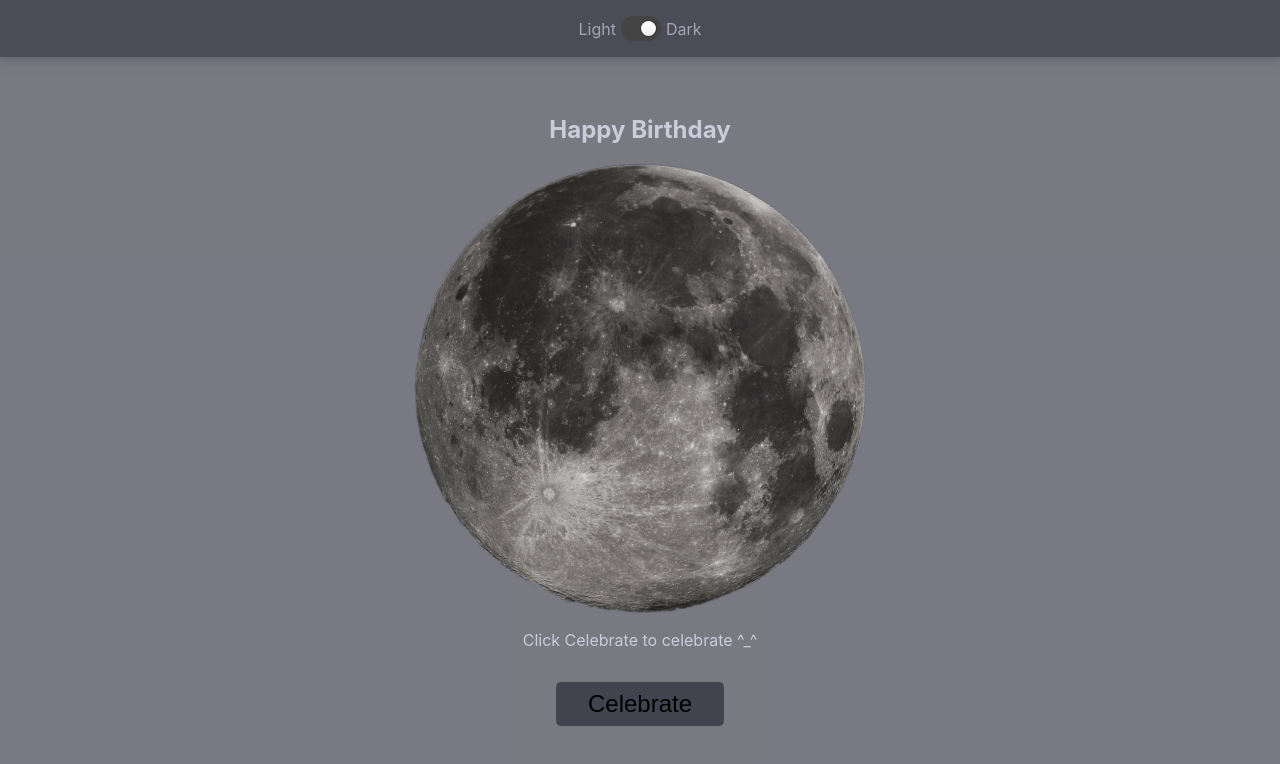
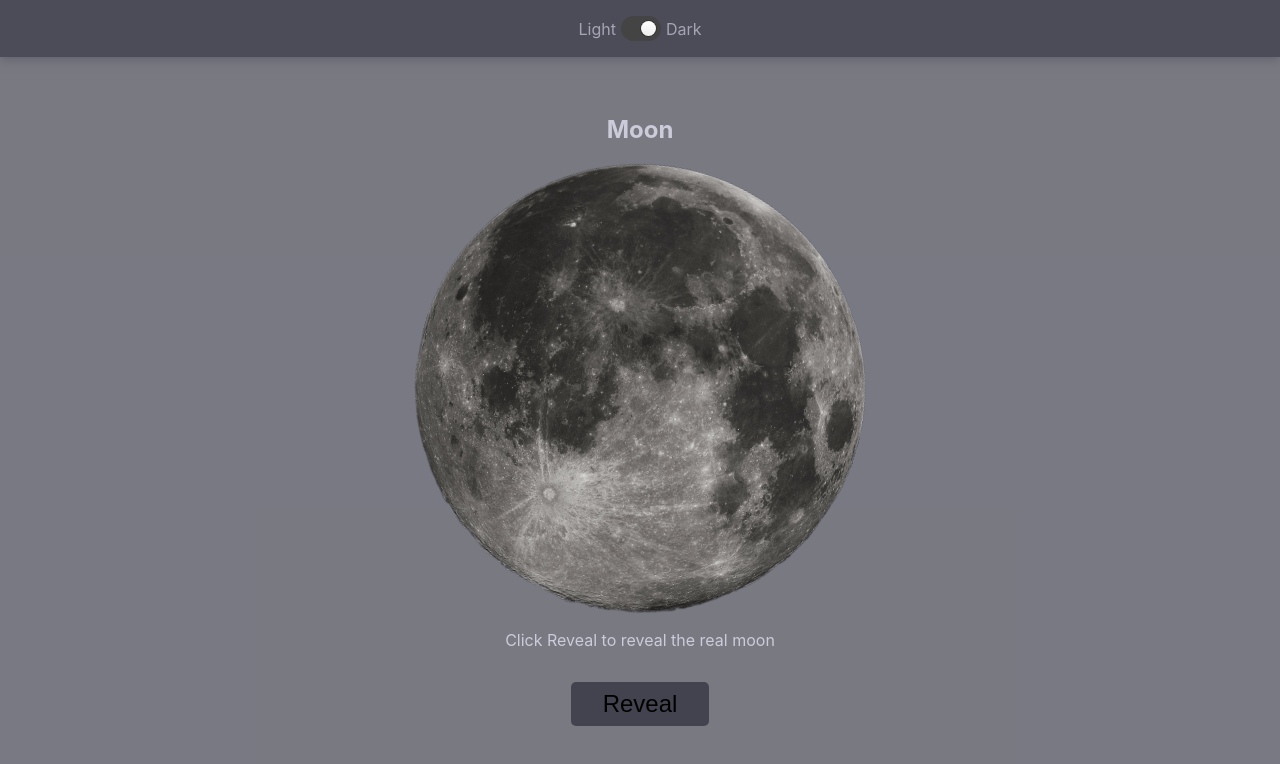
Before and after one commit to aabozaid0094/moon, a React (Create React App) app: page / in a window 1280 px wide. Shown: the top 764 px of the page. Built offline with nearby package versions, Linux system fonts and the light colour scheme.

Commit message:
Add alternatives for title, image, text, and button before and after celebrate

```diff
--- a/src/components/HBD.js
+++ b/src/components/HBD.js
@@ -1,6 +1,7 @@
 import React from "react";
 import Confetti from "react-confetti";
 import Moon from "../images/Moon512.png";
+import RealMoon from "../images/RealMoon.png";
 
 const HBD = (props) => {
     //States
@@ -21,21 +22,29 @@ const HBD = (props) => {
             }`}
         >
             {celebrate && <Confetti />}
-            <h2>Happy Birthday</h2>
-            <img src={Moon} className="moon-image" alt="Moon" />
-            <p>
-                Click Celebrate to celebrate ^_^
-            </p>
+            {!celebrate && <h2>Moon</h2>}
+            {celebrate && <h2>Real Moon</h2>}
+
+            {!celebrate && <img src={Moon} className="moon-image" alt="Moon" />}
             {celebrate && (
-                <span className="celebrate-congrats">Congrats!!!</span>
+                <img
+                    src={RealMoon}
+                    className="real-moon-image"
+                    alt="Real Moon"
+                />
+            )}
+
+            {!celebrate && <p>Click Reveal to reveal the real moon</p>}
+            {celebrate && (
+                <span className="celebrate-congrats">Happy Birthday!!!</span>
             )}
             {!celebrate && (
                 <button
                     className="celebrate-button dark-bg"
                     id="roll_button"
-                    onClick={set_celebrate}
+                    onClick={reveal}
                 >
-                    Celebrate
+                    Reveal
                 </button>
             )}
             {celebrate && (
@@ -44,7 +53,7 @@ const HBD = (props) => {
                     id="roll_button"
                     onClick={reset}
                 >
-                    Reset
+                    Hide
                 </button>
             )}
         </div>
```
